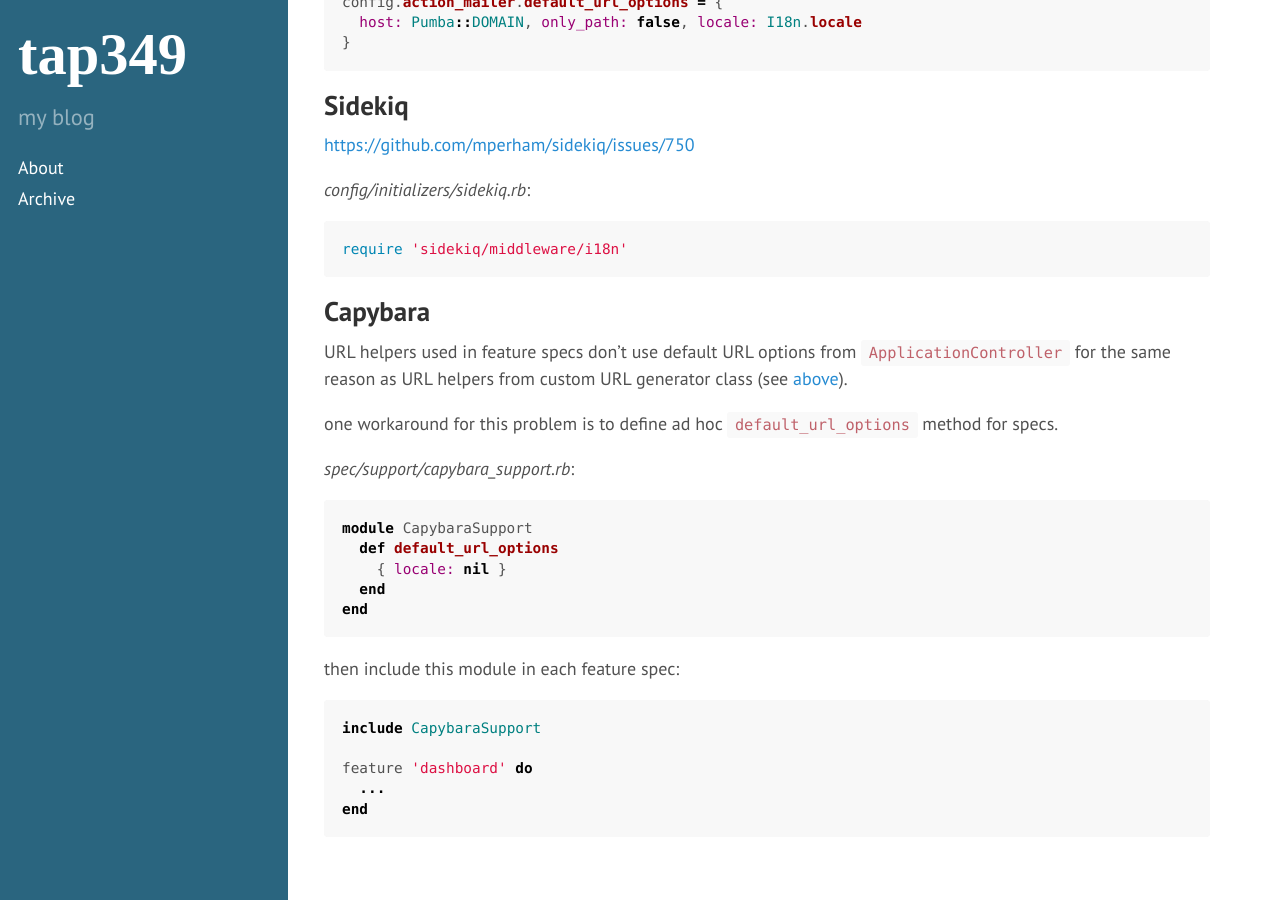
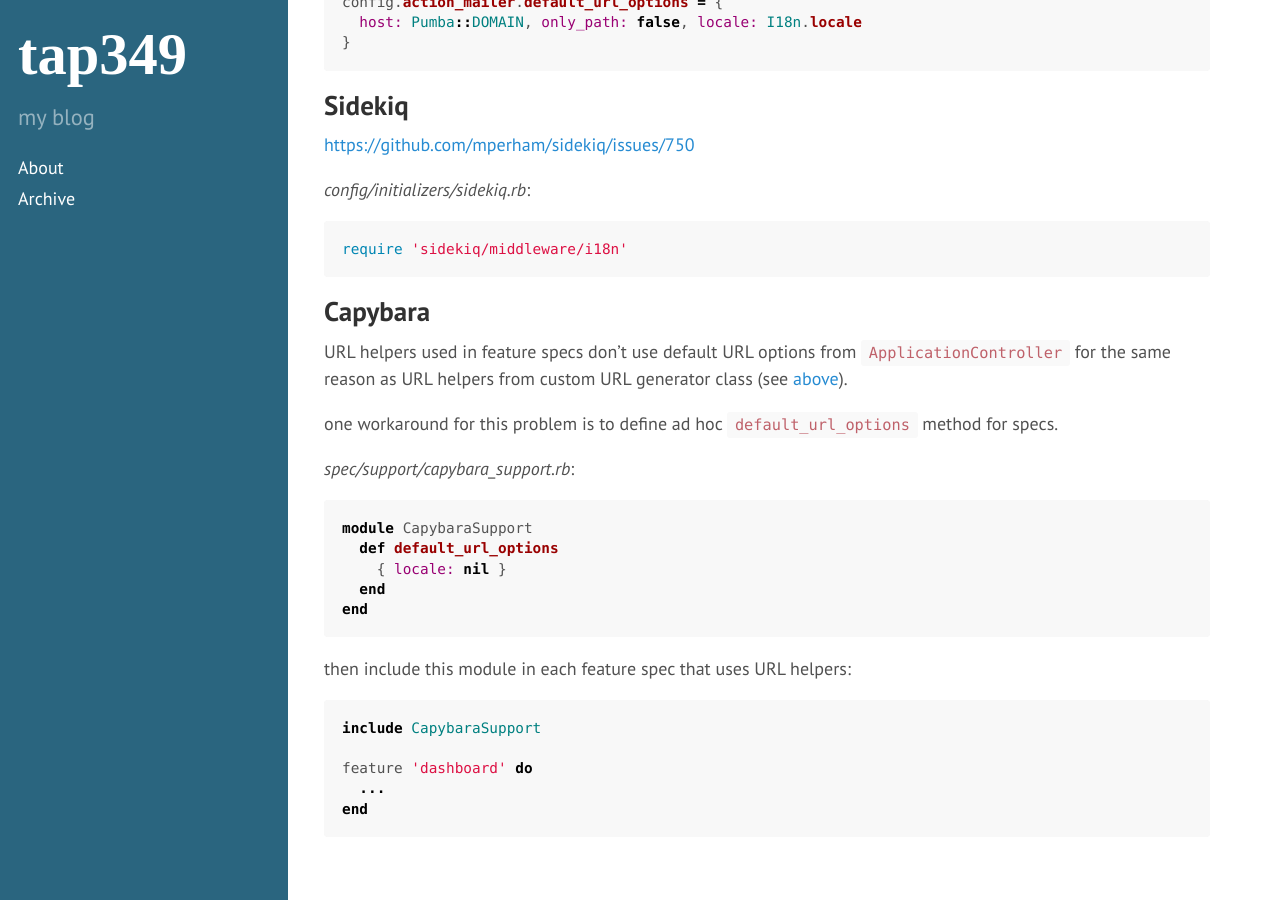
Before and after one commit to tap349/tap349.github.io, a Jekyll site: the page built from _posts/2016-03-29-rails-i18n.md, in a window 1280 px wide and 900 px high, scrolled down 3286 px. Built offline with Jekyll 4.4.1, drawn with Linux system fonts in a browser that asks for light colours.

Commit message:
update 2016-04-18_01:59:12

````diff
--- a/_posts/2016-03-29-rails-i18n.md
+++ b/_posts/2016-03-29-rails-i18n.md
@@ -183,7 +183,7 @@ module CapybaraSupport
 end
 ```
 
-then include this module in each feature spec:
+then include this module in each feature spec that uses URL helpers:
 
 ```ruby
 include CapybaraSupport
````
